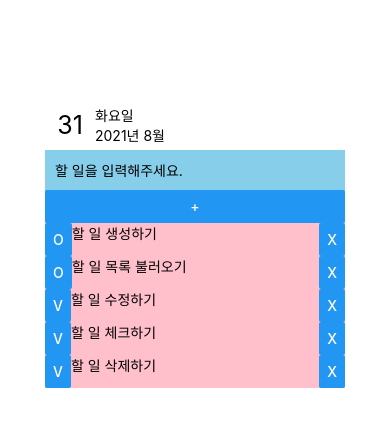
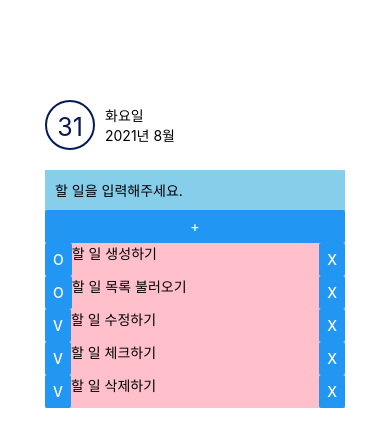
Before and after one commit to yisu-kim/pre-onboarding-paywork, a React Native app: screen / in a window 390 px wide. Shown: the top 446 px of the page. Built offline with nearby package versions, Linux system fonts and the light colour scheme; data requests are answered from the project's data file.

Commit message:
[#22] Style Todo Header

```diff
--- a/src/screens/Todo/TodoHeader.tsx
+++ b/src/screens/Todo/TodoHeader.tsx
@@ -1,5 +1,6 @@
 import React from 'react';
 import { View, Text, StyleSheet } from 'react-native';
+import { THEME_COLOR } from 'styles/color';
 import { getDay, getWeekday, getYearAndMonth } from 'utils/date';
 
 const TodoHeader: React.FC = () => {
@@ -19,6 +20,7 @@ export default TodoHeader;
 const styles = StyleSheet.create({
   header: {
     flexDirection: 'row',
+    marginBottom: 20,
   },
   day: {
     width: 50,
@@ -26,11 +28,16 @@ const styles = StyleSheet.create({
     fontSize: 25,
     lineHeight: 50,
     textAlign: 'center',
-    color: 'black',
+    marginRight: 10,
+    borderWidth: 2,
+    borderRadius: 50 / 2,
+    borderColor: THEME_COLOR,
+    color: THEME_COLOR,
   },
   date: {
     flex: 1,
     justifyContent: 'center',
+    color: THEME_COLOR,
   },
 });
 
```
